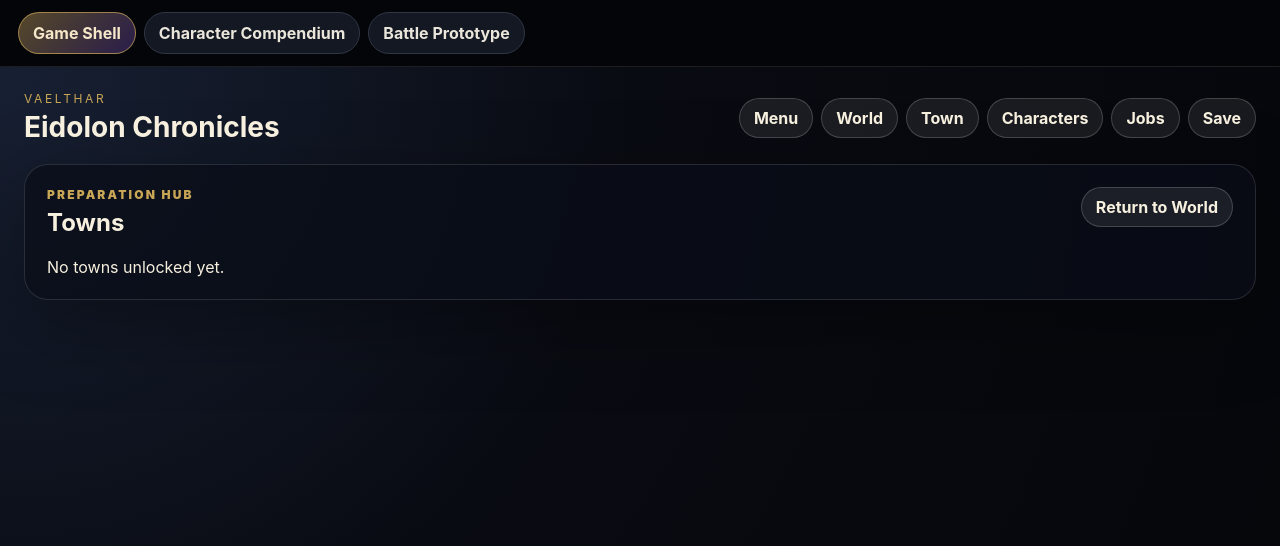
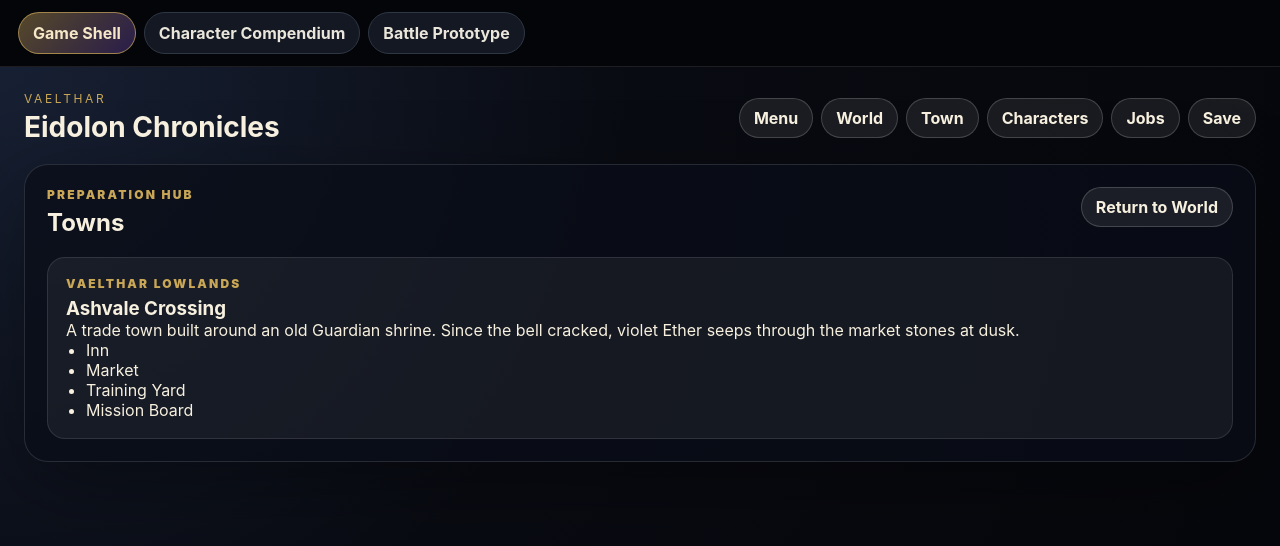
Before and after one commit to Rando2020/ProjectTactic, a React (Vite) app: page / in a window 1280 px wide. Both pictures are taken after a click on the button "Town". Shown: the top 546 px of the page. Built offline with nearby package versions, Linux system fonts and the light colour scheme.

Commit message:
fix: show starting town

```diff
--- a/src/game/screens/TownScreen.jsx
+++ b/src/game/screens/TownScreen.jsx
@@ -1,7 +1,9 @@
 import { TOWNS } from '../data/towns.js'
 
 export default function TownScreen({ gameState, setScreen }) {
-  const towns = Object.values(TOWNS ?? {}).filter((town) => gameState.unlockedTowns.includes(town.id))
+  const unlockedTownIds = new Set(gameState.unlockedTowns ?? [])
+  if (unlockedTownIds.has('ashvale_crossing')) unlockedTownIds.add('ashvale')
+  const towns = Object.values(TOWNS ?? {}).filter((town) => unlockedTownIds.has(town.id))
 
   return (
     <main className="game-panel">
```
